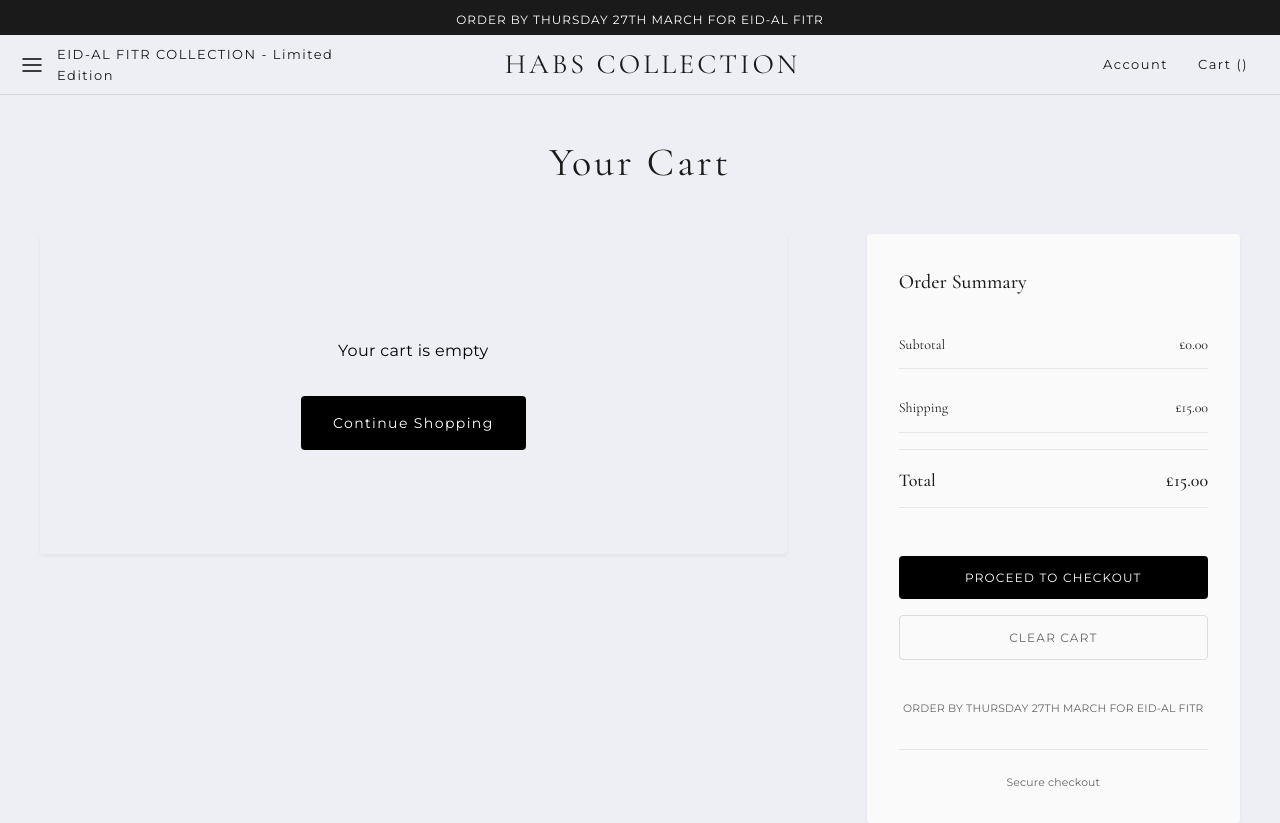
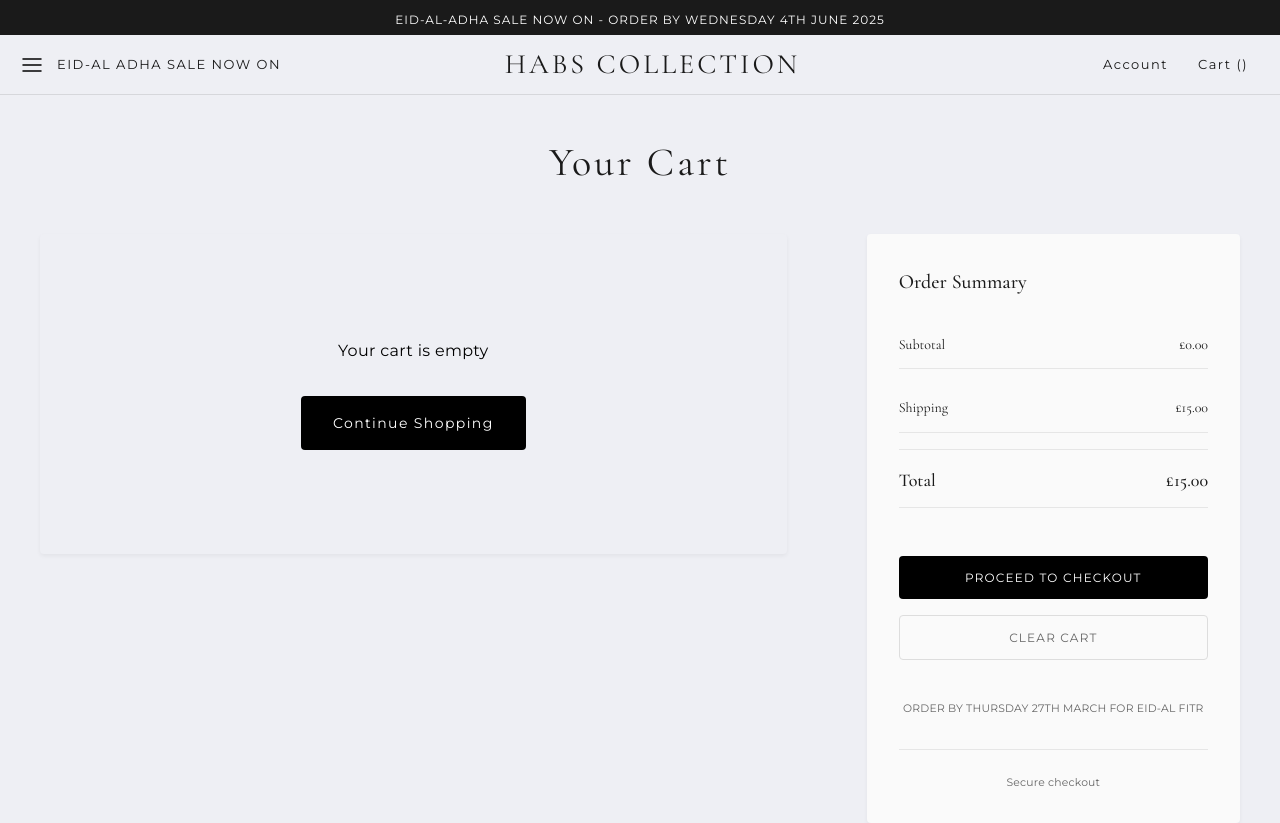
Before and after one commit to habscollection/habs-collection-live, a website: page cart.html in a window 1280 px wide. Shown: the top 823 px of the page. Drawn offline with nearby package versions, Linux system fonts and the light colour scheme.

Commit message:
Update cart.html

```diff
--- a/cart.html
+++ b/cart.html
@@ -79,12 +79,12 @@
 <body>
     <!-- Announcement Bar -->
     <div class="announcement-bar">
-        <p>ORDER BY THURSDAY 27TH MARCH FOR EID-AL FITR</p>
+        <p>EID-AL-ADHA SALE NOW ON - ORDER BY WEDNESDAY 4TH JUNE 2025</p>
     </div>
 
     <nav class="navbar">
         <div class="nav-left">
-            <a href="products.html">EID-AL FITR COLLECTION - Limited Edition</a>
+            <a href="products.html">EID-AL ADHA SALE NOW ON</a>
         </div>
         <div class="nav-center">
             <a href="/" class="brand-logo">HABS COLLECTION</a>
@@ -122,7 +122,7 @@
     <div class="mobile-menu-overlay"></div>
     <div class="mobile-menu">
         <button class="mobile-menu-close">&times;</button>
-        <a href="products.html">EID-AL FITR COLLECTION - Limited Edition</a>
+        <a href="products.html">EID-AL ADHA SALE NOW ON</a>
         <a href="/account.html">Account</a>
         <a href="cart.html" class="active">Cart (<span class="cart-count">0</span>)</a>
     </div>
```
